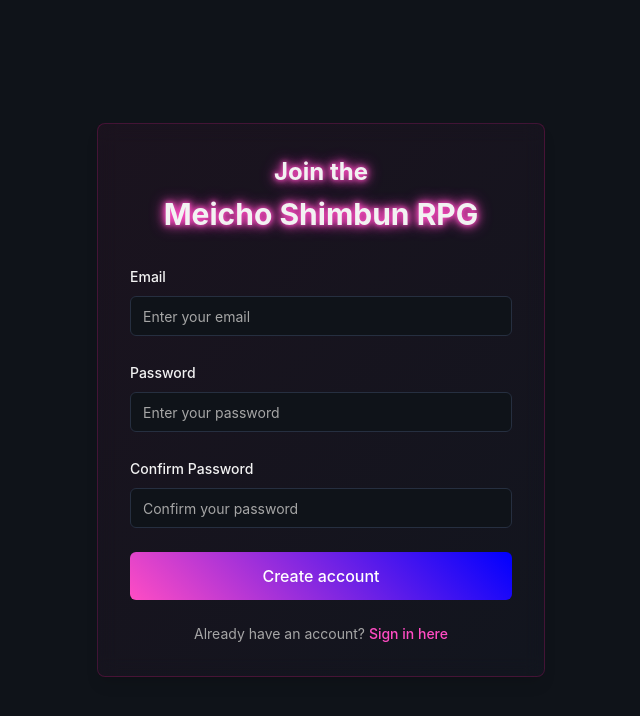
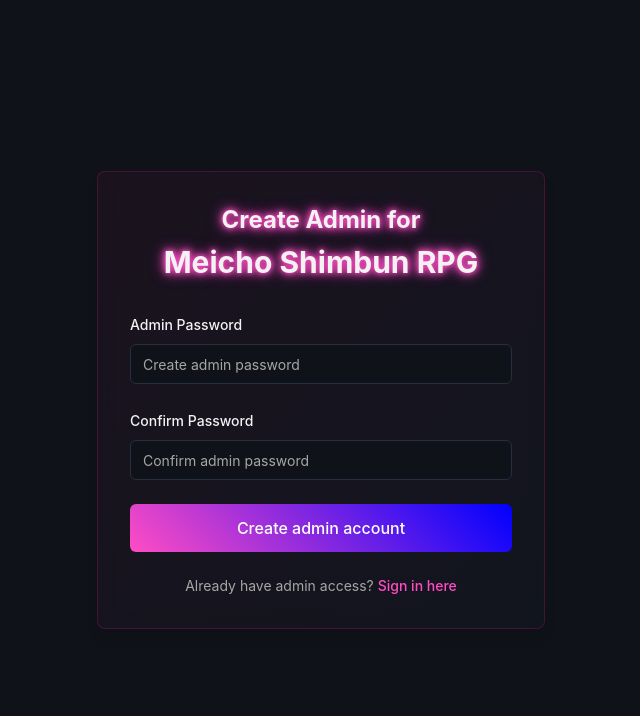
Before and after one commit to Andrewwilliamross/jack-tokyo-app, a React app: page /signup in a window 1280 px wide. Shown: the top 716 px of the page, without its empty margins (319-959 px from the left). Built offline with nearby package versions, Linux system fonts and the light colour scheme; the HTML template or start-up script is replaced by a standard one.

Commit message:
Create admin account and disable email auth
- Created an admin account and disabled email authentication.
- Updated auth store and login/signup forms.

```diff
--- a/src/components/auth/LoginForm.tsx
+++ b/src/components/auth/LoginForm.tsx
@@ -10,8 +10,7 @@ import { Label } from '../ui/label'
 import { toast } from 'sonner'
 
 const loginSchema = z.object({
-  email: z.string().email('Invalid email address'),
-  password: z.string().min(6, 'Password must be at least 6 characters'),
+  password: z.string().min(1, 'Password is required'),
 })
 
 type LoginFormData = z.infer<typeof loginSchema>
@@ -32,17 +31,15 @@ export function LoginForm() {
   const onSubmit = async (data: LoginFormData) => {
     try {
       setIsLoading(true)
-      await signIn(data.email, data.password)
+      await signIn(data.password)
       toast.success('Successfully logged in')
-      navigate('/')
+      navigate('/dashboard')
     } catch (error: any) {
       console.error('Login error:', error)
 
       // Handle specific error messages
       if (error.message?.includes('Invalid login credentials')) {
-        toast.error('Invalid email or password. Please check your credentials and try again.')
-      } else if (error.message?.includes('Email not confirmed')) {
-        toast.error('Please check your email and click the confirmation link before signing in.')
+        toast.error('Invalid password. Please try again.')
       } else if (error.message?.includes('Too many requests')) {
         toast.error('Too many login attempts. Please wait a moment and try again.')
       } else {
@@ -56,25 +53,11 @@ export function LoginForm() {
   return (
     <form onSubmit={handleSubmit(onSubmit)} className="space-y-6">
       <div className="space-y-2">
-        <Label htmlFor="email" className="text-foreground">Email</Label>
-        <Input
-          id="email"
-          type="email"
-          placeholder="Enter your email"
-          className="bg-background border-border"
-          {...register('email')}
-        />
-        {errors.email && (
-          <p className="text-sm text-destructive">{errors.email.message}</p>
-        )}
-      </div>
-
-      <div className="space-y-2">
-        <Label htmlFor="password" className="text-foreground">Password</Label>
+        <Label htmlFor="password" className="text-foreground">Admin Password</Label>
         <Input
           id="password"
           type="password"
-          placeholder="Enter your password"
+          placeholder="Enter admin password"
           className="bg-background border-border"
           {...register('password')}
         />
--- a/src/components/auth/SignUpForm.tsx
+++ b/src/components/auth/SignUpForm.tsx
@@ -10,7 +10,6 @@ import { Label } from '../ui/label'
 import { toast } from 'sonner'
 
 const signUpSchema = z.object({
-  email: z.string().email('Invalid email address'),
   password: z.string().min(6, 'Password must be at least 6 characters'),
   confirmPassword: z.string().min(6, 'Password must be at least 6 characters'),
 }).refine((data) => data.password === data.confirmPassword, {
@@ -36,21 +35,19 @@ export function SignUpForm() {
   const onSubmit = async (data: SignUpFormData) => {
     try {
       setIsLoading(true)
-      await signUp(data.email, data.password)
-      toast.success('Account created successfully! You can now sign in.')
+      await signUp(data.password)
+      toast.success('Admin account created successfully! You can now sign in.')
       navigate('/login')
     } catch (error: any) {
       console.error('Sign up error:', error)
 
       // Handle specific error messages
       if (error.message?.includes('User already registered')) {
-        toast.error('An account with this email already exists. Please sign in instead.')
-      } else if (error.message?.includes('Invalid email')) {
-        toast.error('Please enter a valid email address.')
+        toast.error('Admin account already exists. Please sign in instead.')
       } else if (error.message?.includes('Password')) {
         toast.error('Password must be at least 6 characters long.')
       } else {
-        toast.error('Failed to create account. Please try again.')
+        toast.error('Failed to create admin account. Please try again.')
       }
     } finally {
       setIsLoading(false)
@@ -60,25 +57,11 @@ export function SignUpForm() {
   return (
     <form onSubmit={handleSubmit(onSubmit)} className="space-y-6">
       <div className="space-y-2">
-        <Label htmlFor="email" className="text-foreground">Email</Label>
-        <Input
-          id="email"
-          type="email"
-          placeholder="Enter your email"
-          className="bg-background border-border"
-          {...register('email')}
-        />
-        {errors.email && (
-          <p className="text-sm text-destructive">{errors.email.message}</p>
-        )}
-      </div>
-
-      <div className="space-y-2">
-        <Label htmlFor="password" className="text-foreground">Password</Label>
+        <Label htmlFor="password" className="text-foreground">Admin Password</Label>
         <Input
           id="password"
           type="password"
-          placeholder="Enter your password"
+          placeholder="Create admin password"
           className="bg-background border-border"
           {...register('password')}
         />
@@ -92,7 +75,7 @@ export function SignUpForm() {
         <Input
           id="confirmPassword"
           type="password"
-          placeholder="Confirm your password"
+          placeholder="Confirm admin password"
           className="bg-background border-border"
           {...register('confirmPassword')}
         />
@@ -106,7 +89,7 @@ export function SignUpForm() {
         disabled={isLoading}
         className="w-full run-button text-white py-3 px-4 rounded-md font-medium transition-all duration-200 disabled:opacity-50 disabled:cursor-not-allowed"
       >
-        {isLoading ? 'Creating account...' : 'Create account'}
+        {isLoading ? 'Creating admin account...' : 'Create admin account'}
       </button>
     </form>
   )
--- a/src/lib/store/auth.ts
+++ b/src/lib/store/auth.ts
@@ -8,13 +8,16 @@ interface AuthState {
   session: any | null
   loading: boolean
   isEmailVerified: boolean
-  signIn: (email: string, password: string) => Promise<void>
-  signUp: (email: string, password: string) => Promise<void>
+  signIn: (password: string) => Promise<void>
+  signUp: (password: string) => Promise<void>
   signOut: () => Promise<void>
   resetPassword: (email: string) => Promise<void>
   updatePassword: (password: string) => Promise<void>
   checkEmailVerification: () => Promise<boolean>
 }
+
+// Admin account configuration
+const ADMIN_EMAIL = 'admin@meicho.com'
 
 export const useAuthStore = create<AuthState>((set, get) => ({
   user: null,
@@ -22,10 +25,10 @@ export const useAuthStore = create<AuthState>((set, get) => ({
   loading: true,
   isEmailVerified: false,
 
-  signIn: async (email: string, password: string) => {
+  signIn: async (password: string) => {
     try {
       const { data, error } = await supabase.auth.signInWithPassword({
-        email,
+        email: ADMIN_EMAIL,
         password,
       })
       if (error) throw error
@@ -42,10 +45,10 @@ export const useAuthStore = create<AuthState>((set, get) => ({
     }
   },
 
-  signUp: async (email: string, password: string) => {
+  signUp: async (password: string) => {
     try {
       const { data, error } = await supabase.auth.signUp({
-        email,
+        email: ADMIN_EMAIL,
         password,
         options: {
           emailRedirectTo: `${window.location.origin}/auth/callback`,
--- a/src/pages/auth/SignUpPage.tsx
+++ b/src/pages/auth/SignUpPage.tsx
@@ -8,13 +8,13 @@ export function SignUpPage() {
       <div className="w-full max-w-md">
         <div className="ticket-card bg-card p-8 rounded-lg shadow-lg border border-neon-pink/30">
           <div className="text-center mb-8">
-            <h1 className="text-2xl font-bold neon-glow mb-2">Join the</h1>
+            <h1 className="text-2xl font-bold neon-glow mb-2">Create Admin for</h1>
             <h2 className="text-3xl font-bold neon-glow">Meicho Shimbun RPG</h2>
           </div>
           <SignUpForm />
           <div className="mt-6 text-center">
             <p className="text-sm text-muted-foreground">
-              Already have an account?{' '}
+              Already have admin access?{' '}
               <Link
                 to="/login"
                 className="font-medium text-neon-pink hover:text-neon-pink/80 transition-colors"
```
